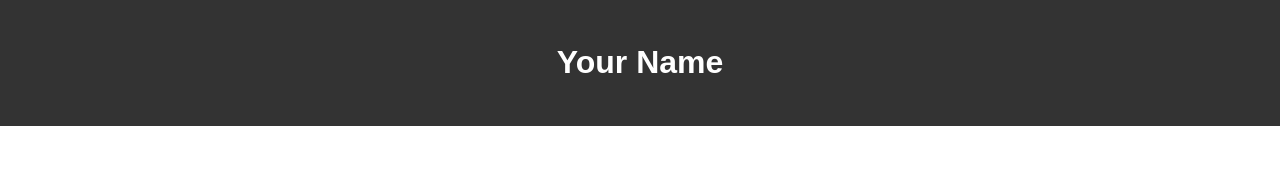
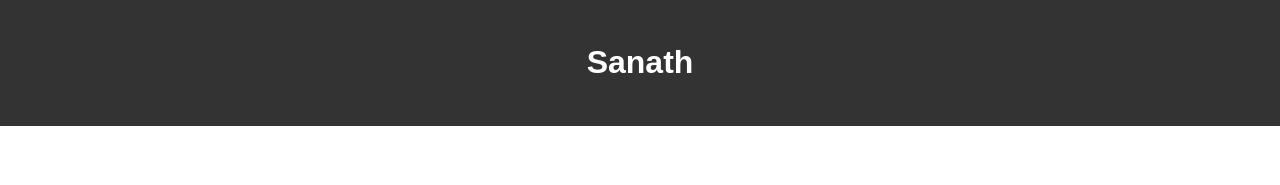
Before and after one commit to Potate-Tomate/Potato-Portfolio, a plain HTML site: page index.html in a window 1280 px wide. Shown: the top 185 px of the page. Drawn offline with Linux system fonts and the light colour scheme.

Commit message:
Update index.html

```diff
--- a/index.html
+++ b/index.html
@@ -7,7 +7,7 @@
 </head>
 <body>
 <header>
-<h1>Your Name</h1>
+<h1>Sanath</h1>
 </header>
 <main>
 <section class="profile">
```
